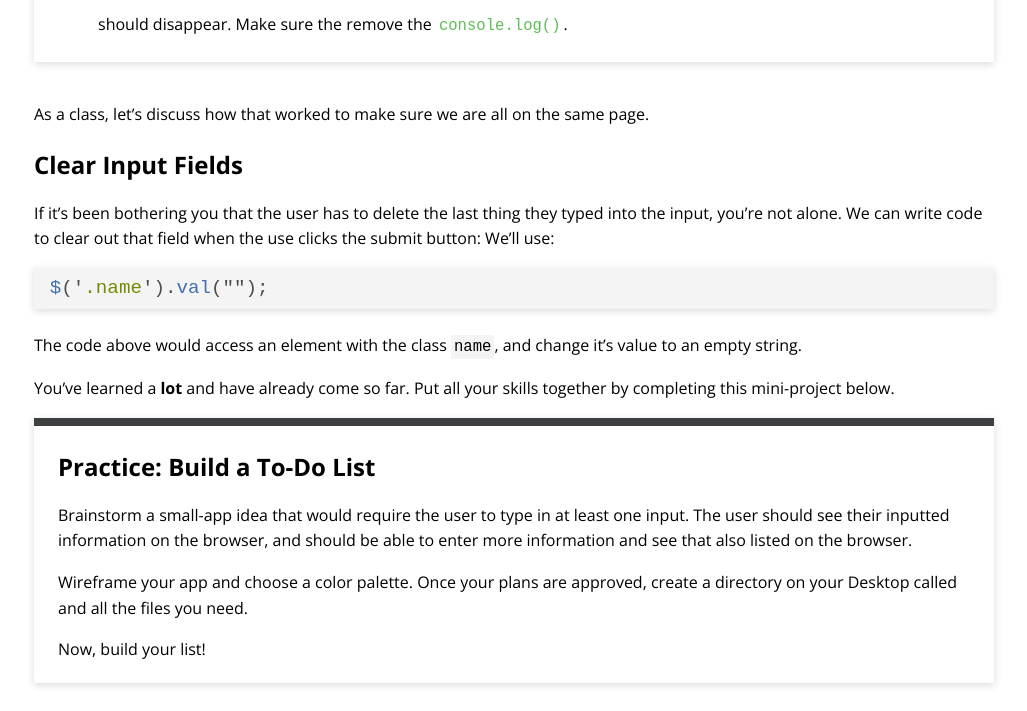
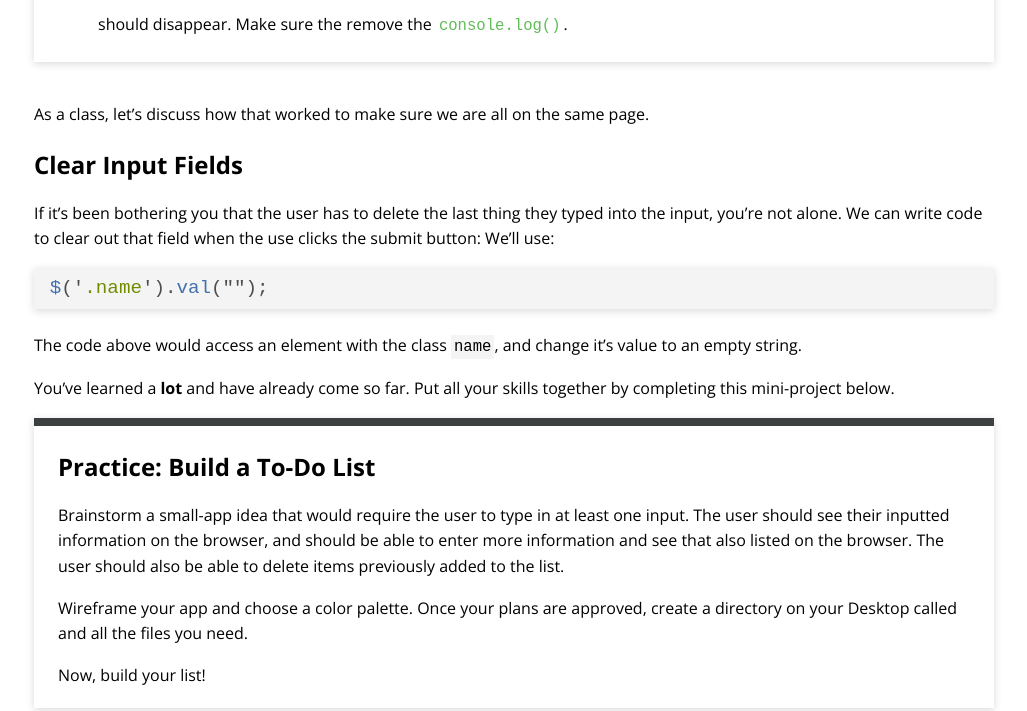
Before and after one commit to ameseee/kwk-curriculum-site, a Jekyll site: the page built from web-app/lessons/dom-manipulation-2/index.md, in a window 1280 px wide and 900 px high, scrolled down 7498 px, cut to the strip 0-711 px from the top of the window. Shown: the whole strip, without its empty margins (126-1153 px from the left). Built offline with Jekyll 4.4.1, drawn with Linux system fonts in a browser that asks for light colours; nearby versions of some CDN libraries.

Commit message:
Add delete requirement to practice

```diff
--- a/web-app/lessons/dom-manipulation-2/index.md
+++ b/web-app/lessons/dom-manipulation-2/index.md
@@ -249,7 +249,7 @@ You've learned a **lot** and have already come so far. Put all your skills toget
 
 <div class="practice">
   <h2>Practice: Build a To-Do List</h2>
-  <p>Brainstorm a small-app idea that would require the user to type in at least one input. The user should see their inputted information on the browser, and should be able to enter more information and see that also listed on the browser.</p>
+  <p>Brainstorm a small-app idea that would require the user to type in at least one input. The user should see their inputted information on the browser, and should be able to enter more information and see that also listed on the browser. The user should also be able to delete items previously added to the list.</p>
   <p>Wireframe your app and choose a color palette. Once your plans are approved, create a directory on your Desktop called and all the files you need.</p>
   <p>Now, build your list!</p>
 </div>
```
